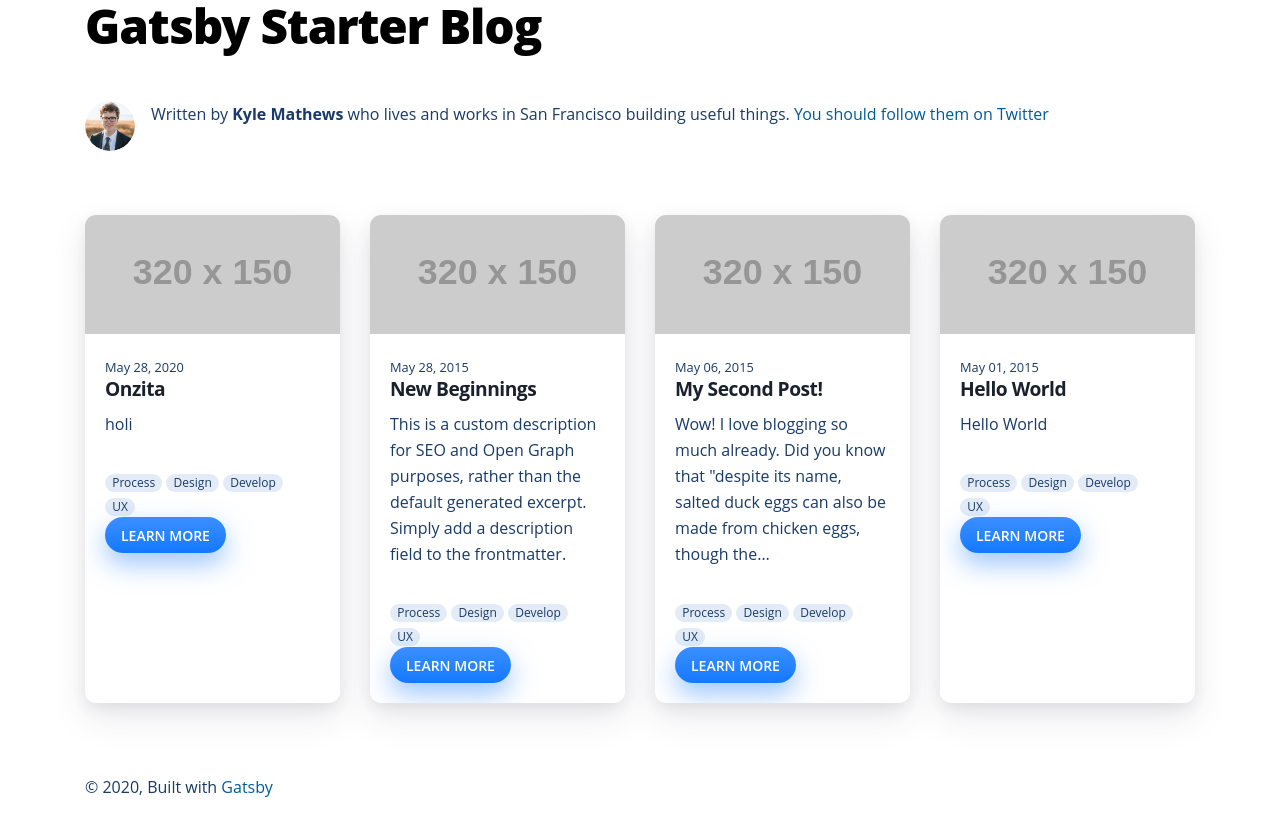
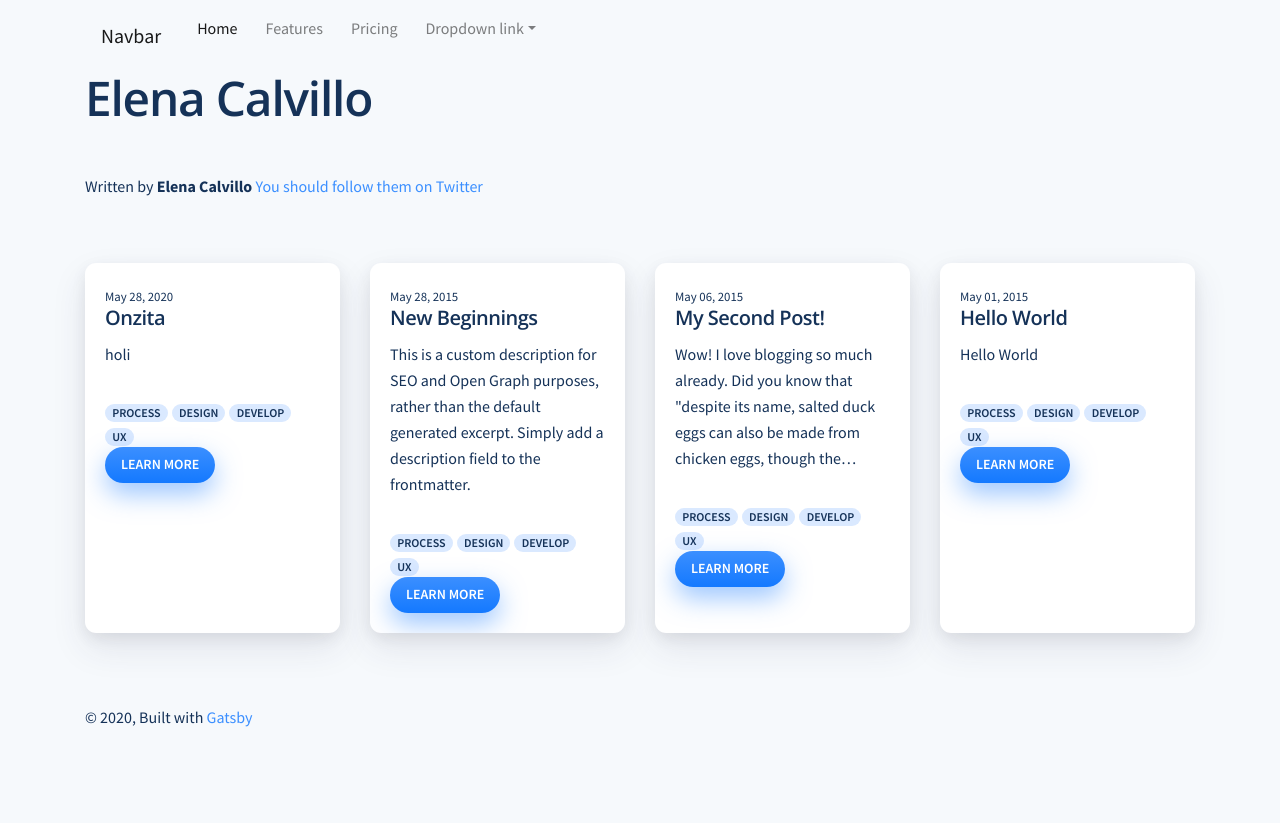
Before and after one commit to elenacalvillo/elena-blog, a Gatsby site: page / in a window 1280 px wide. After the commit the page ends 800 px from the top, so only its background shows below. Built offline with nearby package versions, Linux system fonts and the light colour scheme; Gatsby itself is replaced by a stand-in of ours; placeholder pictures from the web are drawn by us; a web font is replaced by a local one.

Commit message:
typography and color changes

```diff
--- a/gatsby-config.js
+++ b/gatsby-config.js
@@ -1,14 +1,15 @@
 module.exports = {
   siteMetadata: {
-    title: `Gatsby Starter Blog`,
+    title: `Elena Calvillo`,
     author: {
-      name: `Kyle Mathews`,
-      summary: `who lives and works in San Francisco building useful things.`,
+      name: `Elena Calvillo`,
+      summary: ``,
     },
-    description: `A starter blog demonstrating what Gatsby can do.`,
+    description: `I'm a passionate Front-end Developer. Resolving problems with design and code is what I love to do.`,
     siteUrl: `https://gatsby-starter-blog-demo.netlify.app/`,
     social: {
       twitter: `kylemathews`,
+      instagram: `prdct.tips`,
     },
   },
   plugins: [
@@ -24,6 +25,19 @@ module.exports = {
       options: {
         path: `${__dirname}/content/assets`,
         name: `assets`,
+      },
+    },
+    {
+      resolve: `gatsby-plugin-google-fonts`,
+      options: {
+        fonts: [
+          `limelight`,
+          `source sans pro\:400,400i,600,700`,
+          `source serif pro\:400,400i,600,700`,
+          `open sans\:400,400i,600,700`,
+          `caveat\:400,600,700`,
+        ],
+        display: "swap",
       },
     },
     {
@@ -66,7 +80,7 @@ module.exports = {
         background_color: `#ffffff`,
         theme_color: `#663399`,
         display: `minimal-ui`,
-        icon: `content/assets/gatsby-icon.png`,
+        icon: `content/assets/logo.png`,
       },
     },
     `gatsby-plugin-react-helmet`,
--- a/package.json
+++ b/package.json
@@ -13,6 +13,7 @@
     "gatsby-image": "^2.4.21",
     "gatsby-plugin-feed": "^2.6.0",
     "gatsby-plugin-google-analytics": "^2.4.1",
+    "gatsby-plugin-google-fonts": "^1.0.1",
     "gatsby-plugin-manifest": "^2.5.2",
     "gatsby-plugin-offline": "^3.3.3",
     "gatsby-plugin-react-helmet": "^3.3.14",
--- a/src/components/layout.js
+++ b/src/components/layout.js
@@ -1,5 +1,7 @@
 import React from "react"
 import { Link } from "gatsby"
+import "bootstrap/dist/css/bootstrap.min.css"
+import { Nav, Navbar, Button, Container, Card } from "react-bootstrap"
 
 const Layout = ({ location, title, children }) => {
   const rootPath = `${__PATH_PREFIX__}/`
@@ -22,6 +24,68 @@ const Layout = ({ location, title, children }) => {
 
   return (
     <div className="container" data-is-root-path={isRootPath}>
+      <Navbar>
+        <a class="navbar-brand" href="#">
+          Navbar
+        </a>
+        <button
+          class="navbar-toggler"
+          type="button"
+          data-toggle="collapse"
+          data-target="#navbarNavDropdown"
+          aria-controls="navbarNavDropdown"
+          aria-expanded="false"
+          aria-label="Toggle navigation"
+        >
+          <span class="navbar-toggler-icon"></span>
+        </button>
+        <div class="collapse navbar-collapse" id="navbarNavDropdown">
+          <ul class="navbar-nav">
+            <li class="nav-item active">
+              <a class="nav-link" href="#">
+                Home <span class="sr-only">(current)</span>
+              </a>
+            </li>
+            <li class="nav-item">
+              <a class="nav-link" href="#">
+                Features
+              </a>
+            </li>
+            <li class="nav-item">
+              <a class="nav-link" href="#">
+                Pricing
+              </a>
+            </li>
+            <li class="nav-item dropdown">
+              <a
+                class="nav-link dropdown-toggle"
+                href="#"
+                id="navbarDropdownMenuLink"
+                role="button"
+                data-toggle="dropdown"
+                aria-haspopup="true"
+                aria-expanded="false"
+              >
+                Dropdown link
+              </a>
+              <div
+                class="dropdown-menu"
+                aria-labelledby="navbarDropdownMenuLink"
+              >
+                <a class="dropdown-item" href="#">
+                  Action
+                </a>
+                <a class="dropdown-item" href="#">
+                  Another action
+                </a>
+                <a class="dropdown-item" href="#">
+                  Something else here
+                </a>
+              </div>
+            </li>
+          </ul>
+        </div>
+      </Navbar>
       <header className="global-header">{header}</header>
       <main>{children}</main>
       <footer>
--- a/src/pages/index.js
+++ b/src/pages/index.js
@@ -38,11 +38,6 @@ const BlogIndex = ({ data, location }) => {
 
           return (
             <Card key={post.fields.slug}>
-              <img
-                src="https://via.placeholder.com/320x150"
-                class="card-img-top"
-                alt="..."
-              />
               <div className="card-body">
                 <small>{post.frontmatter.date}</small>
                 <h5 className="card-title">
--- a/src/style.css
+++ b/src/style.css
@@ -12,6 +12,7 @@
   --maxWidth-4xl: 56rem;
   --maxWidth-full: "100%";
   --maxWidth-wrapper: var(--maxWidth-2xl);
+
   --spacing-px: "1px";
   --spacing-0: 0;
   --spacing-1: 0.25rem;
@@ -27,19 +28,21 @@
   --spacing-20: 5rem;
   --spacing-24: 6rem;
   --spacing-32: 8rem;
-  --fontFamily-sans: "Open Sans", system-ui, -apple-system, BlinkMacSystemFont,
-    "Segoe UI", Roboto, "Helvetica Neue", Arial, "Noto Sans", sans-serif,
-    "Apple Color Emoji", "Segoe UI Emoji", "Segoe UI Symbol", "Noto Color Emoji";
-  --fontFamily-serif: "Open Sans", "Helvetica Neue", sans-serif;
-  --font-body: var(--fontFamily-serif);
-  --font-heading: var(--fontFamily-sans);
+
+  --font-body: source sans pro, sans;
+  --font-heading: open sans, sans;
+  --font-post: source serif pro, sans serif;
+  --font-quote: caveat, cursive;
+
   --fontWeight-normal: 400;
   --fontWeight-medium: 500;
   --fontWeight-semibold: 600;
   --fontWeight-bold: 700;
   --fontWeight-extrabold: 800;
   --fontWeight-black: 900;
-  --fontSize-root: 16px;
+
+  --fontSize-root: 1rem;
+
   --lineHeight-none: 1;
   --lineHeight-tight: 1.1;
   --lineHeight-normal: 1.5;
@@ -55,15 +58,12 @@
   --fontSize-7: 2.986rem;
 
   --gray-100: #f6f9fc;
-  --gray-200: #e3ecf6;
-  --gray-300: #dee2e6;
+  --gray-200: #f3f8ff;
+  --gray-300: #dae9ff;
   --gray-400: #ced4da;
   --gray-500: #adb5bd;
-  --gray-600: #8898aa;
+  --gray-600: #607286;
   --gray-700: #193b68;
-  --gray-800: #193b68;
-  --gray-900: #212529;
-  --black: #193b68;
 
   --blue: #3b8fff;
   --indigo: #3d5afe;
@@ -87,6 +87,8 @@
   --dark-teal: #3be4df;
   --dark-cyan: #3dcddf;
 
+  --very-dark-blue: #153258;
+
   --shadow-blue: rgba(59, 143, 255, 0.5);
   --shadow-indigo: #817fff;
   --shadow-purple: #bb6bd9;
@@ -98,14 +100,19 @@
   --shadow-teal: #60e8e5;
   --shadow-cyan: rgba(62, 205, 223, 0.5);
 
-  --color-primary: #005b99;
-  --color-text: #193b68;
-  --color-text-light: #4f5969;
-  --color-heading: #1a202c;
-  --color-heading-black: black;
-  --color-accent: #d1dce5;
+  --color-primary: var(--blue);
+  --color-secondary: var(--cyan);
+  --color-text: var(--very-dark-blue);
+  --color-text-light: var(--gray-600);
+  --color-heading: var(--blue);
+  --color-heading-black: var(--very-dark-blue);
+  --color-accent: #80deea;
+
+  --code: #f29292;
 
   --shadow: 0 15px 35px rgba(50, 50, 93, 0.1), 0 5px 15px rgba(0, 0, 0, 0.07);
+  --strong-shadow: 0 15px 35px rgba(50, 50, 93, 0.1),
+    0 5px 15px rgba(0, 0, 0, 0.07);
 }
 
 /* HTML elements */
@@ -139,7 +146,8 @@ html {
 body {
   font-family: var(--font-body);
   font-size: var(--fontSize-1);
-  color: var(--gray-800);
+  background: var(--gray-100);
+  color: var(--color-text);
 }
 
 footer {
@@ -161,52 +169,14 @@ h4,
 h5,
 h6 {
   font-family: var(--font-heading);
+  font-weight: var(--fontWeight-semibold);
   /* margin-top: var(--spacing-12); */
   margin-bottom: var(--spacing-6);
   line-height: var(--lineHeight-tight);
   letter-spacing: -0.025em;
 }
 
-h2,
-h3,
-h4,
-h5,
-h6 {
-  font-weight: var(--fontWeight-bold);
-  color: var(--color-heading);
-}
-
-h1 {
-  font-weight: var(--fontWeight-black);
-  font-size: var(--fontSize-6);
-  color: var(--color-heading-black);
-}
-
-h2 {
-  font-size: var(--fontSize-5);
-}
-
-h3 {
-  font-size: var(--fontSize-4);
-}
-
-h4 {
-  font-size: var(--fontSize-3);
-}
-
-h5 {
-  font-size: var(--fontSize-2);
-}
-
-h6 {
-  font-size: var(--fontSize-1);
-}
-
-h1 > a {
-  color: inherit;
-  text-decoration: none;
-}
-
+h1 > a,
 h2 > a,
 h3 > a,
 h4 > a,
@@ -232,13 +202,13 @@ ol {
   margin-right: var(--spacing-0);
   padding: var(--spacing-0);
   margin-bottom: var(--spacing-8);
-  list-style-position: outside;
+  list-style-position: inside;
   list-style-image: none;
 }
 
 ul li,
 ol li {
-  padding-left: var(--spacing-0);
+  padding-left: var(--spacing-3);
   margin-bottom: calc(var(--spacing-8) / 2);
 }
 
@@ -260,9 +230,9 @@ blockquote {
   margin-left: calc(-1 * var(--spacing-6));
   margin-right: var(--spacing-8);
   padding: var(--spacing-0) var(--spacing-0) var(--spacing-0) var(--spacing-6);
-  border-left: var(--spacing-1) solid var(--color-primary);
-  font-size: var(--fontSize-2);
-  font-style: italic;
+  border-left: var(--spacing-1) solid var(--color-secondary);
+  font-family: var(--font-quote);
+  font-size: var(--fontSize-4);
   margin-bottom: var(--spacing-8);
 }
 
@@ -406,14 +376,43 @@ a:focus {
 }
 
 .card:hover {
+  box-shadow: var(--shadow);
   transform: translateY(-20px);
   transition: all 0.15s ease;
 }
 
 .badge-secondary {
-  background: var(--gray-200);
+  background: var(--gray-300);
   color: var(--gray-800);
-  font-weight: 500;
+  font-weight: 600;
+  text-transform: uppercase;
+}
+
+.list-group {
+  display: flex;
+  flex-direction: column;
+  padding-left: 0;
+  margin-bottom: 0;
+}
+
+.list-group-item {
+  border: 0;
+  border-left: 0.3rem solid var(--blue) !important;
+}
+
+/* Prism code editor */
+
+:not(pre) > code[class*="language-"],
+pre[class*="language-"] {
+  background: var(--gray-300) !important;
+  border-radius: 0.5rem;
+  //box-shadow: var(--shadow);
+}
+
+code[class*="language-"],
+pre[class*="language-"] {
+  color: var(--gray-700) !important;
+  text-shadow: none !important;
 }
 
 /* Custom classes */
@@ -485,7 +484,7 @@ a:focus {
 }
 
 .blog-post header p {
-  font-size: var(--fontSize-2);
+  font-size: var(--fontSize-0);
   font-family: var(--font-heading);
 }
 
```
Also changed, not shown: content/assets/gatsby-icon.png (deleted), content/assets/logo.png (added), content/assets/profile-pic.jpg (deleted), 2 other files.
